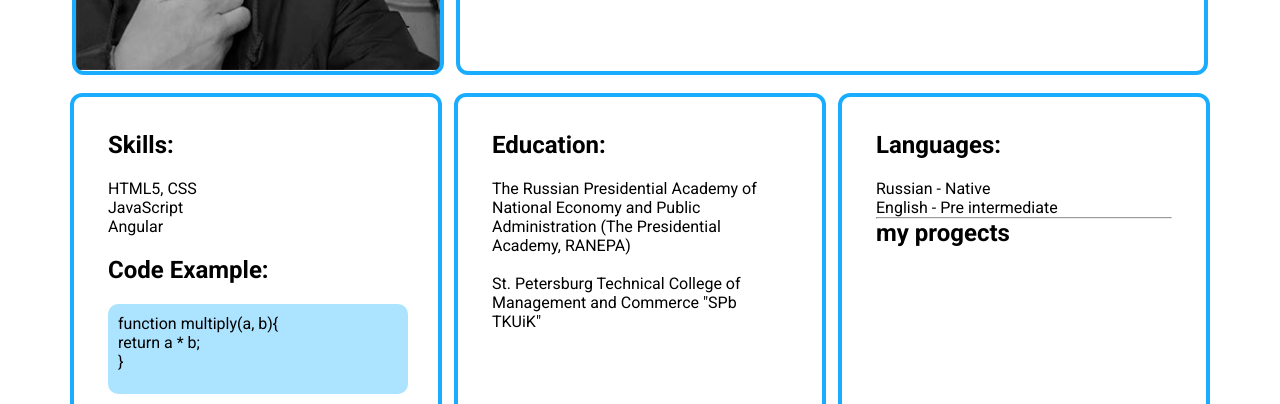
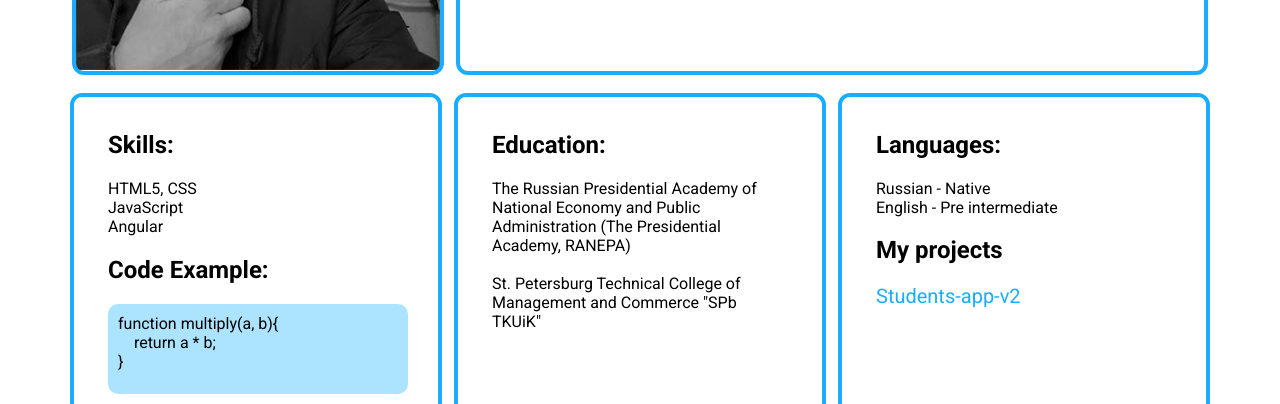
Before and after one commit to billgadov3k/rsschool-cv, a plain HTML site: page index.html in a window 1280 px wide. Shown: the part 396-800 px from the top of the page. Drawn offline with Linux system fonts and the light colour scheme; files whose address does not match are found by name.

Commit message:
update teg code to index.html

```diff
--- a/index.html
+++ b/index.html
@@ -12,6 +12,7 @@
     <link href="https://fonts.googleapis.com/css2?family=Roboto:wght@400;500;700&display=swap" rel="stylesheet">
     <link rel="shortcut icon" href="./assets/img/favicon.ico">
 </head>
+
 <body>
     <header>
         <nav class="header">
@@ -69,9 +70,12 @@
                 <h2>Code Example:</h2>
                 <div class="code">
                     <code>
-                        function multiply(a, b){<br>
-                            return a * b;<br>
-                            }<br>
+                        <pre>
+function multiply(a, b){
+    return a * b;
+}
+                        </pre>
+
                     </code>
                 </div>
             </div>
@@ -86,9 +90,9 @@
                 <h2>Languages:</h2>
                 <p>Russian - Native</p>
                 <p>English - Pre intermediate</p>
-                <hr>
-                <h2>my progects</h2>
-                <a href="https://github.com/billgadov3k/Students-app-v2">
+                <br>
+                <h2>My projects</h2>
+                <a class="projects-link" href="https://github.com/billgadov3k/Students-app-v2">
                     Students-app-v2 </a>
             </div>
         </div>
--- a/style.css
+++ b/style.css
@@ -172,3 +172,9 @@ footer span {
     font-weight: 400;
     color: #FFFFFF;
 }
+
+.projects-link {
+    font-size: 20px;
+    font-weight: 400;
+    color: #1AADFF;
+}
```
